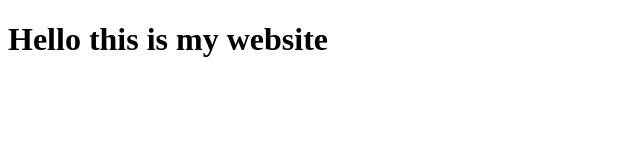
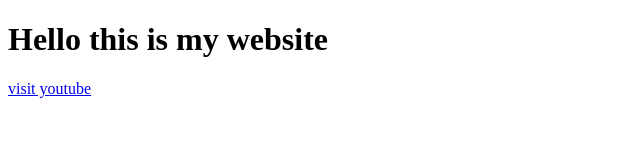
Before and after one commit to chrisntwali/chris, a plain HTML site: page index.html in a window 1280 px wide. Shown: the whole page, without its empty margins (0-640 px from the left). Drawn offline with Linux system fonts and the light colour scheme.

Commit message:
add a link to youtube

```diff
--- a/index.html
+++ b/index.html
@@ -7,5 +7,6 @@
 </head>
 <body>
     <h1>Hello this is my website</h1>
+    <a href="http://youtube.com" target="_blank">visit youtube</a>
 </body>
 </html>
```
